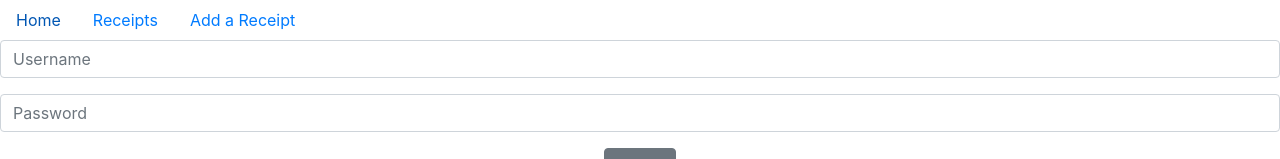
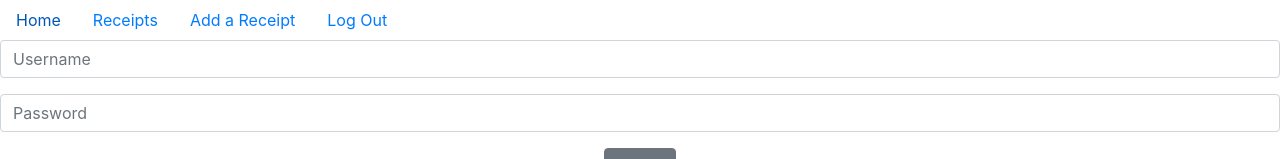
Before and after one commit to mharley12345/Front-End, a React (Create React App) app: page / in a window 1280 px wide. Shown: the top 159 px of the page. Built offline with nearby package versions, Linux system fonts and the light colour scheme.

Commit message:
adds logout logout link

```diff
--- a/src/actions/index.js
+++ b/src/actions/index.js
@@ -51,12 +51,12 @@ export const logUser = credentials => dispatch => {
 
 export const editReceipt = (props, editedReceipt) => dispatch => {
     const { editedReceipt,Id } = props.receiptID
-    console.log("HELLO TODD",editedReceipt)
+
     dispatch({ type: START_FETCHING })
 
 
     axiosWithAuth()
-    .get(`/auth/receipts/${Id}`)
+    .put(`/auth/receipts/${Id}`)
     .then(res => console.log("Edit Axios Call",res), editReceipt.history.push('/receipts'))
     .catch(err => dispatch({ type: FETCH_FAILURE, payload: err}))
 }
--- a/src/components/Navigation.js
+++ b/src/components/Navigation.js
@@ -15,6 +15,9 @@ const Navigation = () => {
             <NavItem>
                 <NavLink to="/add-receipt"  tag={RRNavlink}>Add a Receipt</NavLink>
             </NavItem>
+            <NavItem>
+              <NavLink to="/home" onClick={() => localStorage.clear() } tag={RRNavlink}>Log Out</NavLink>
+            </NavItem>
          </Nav>
         </div>
     );
```
